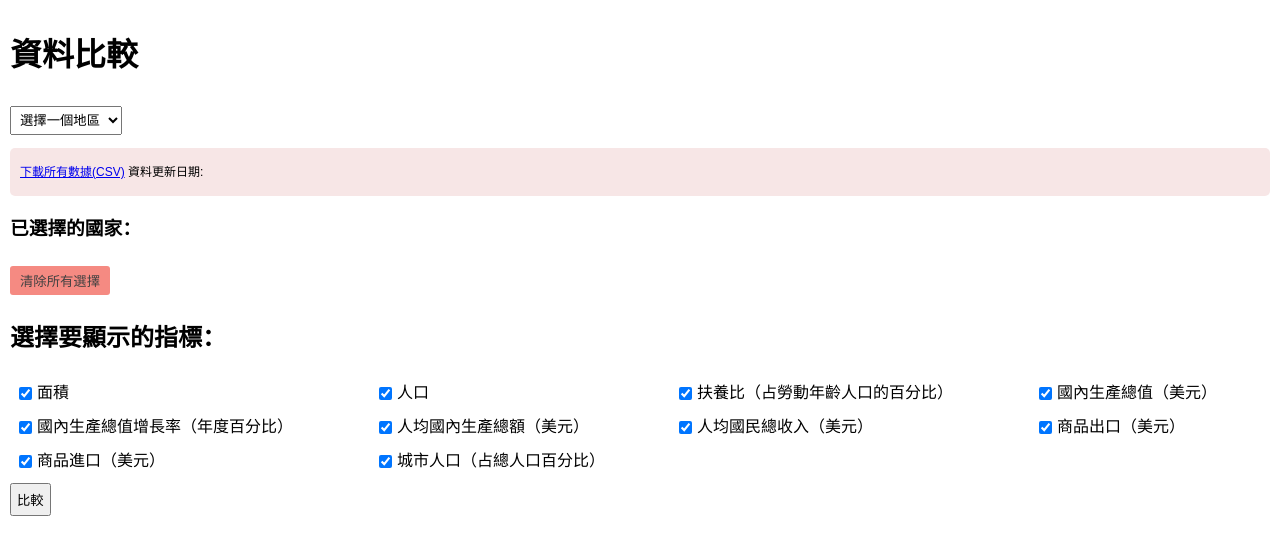
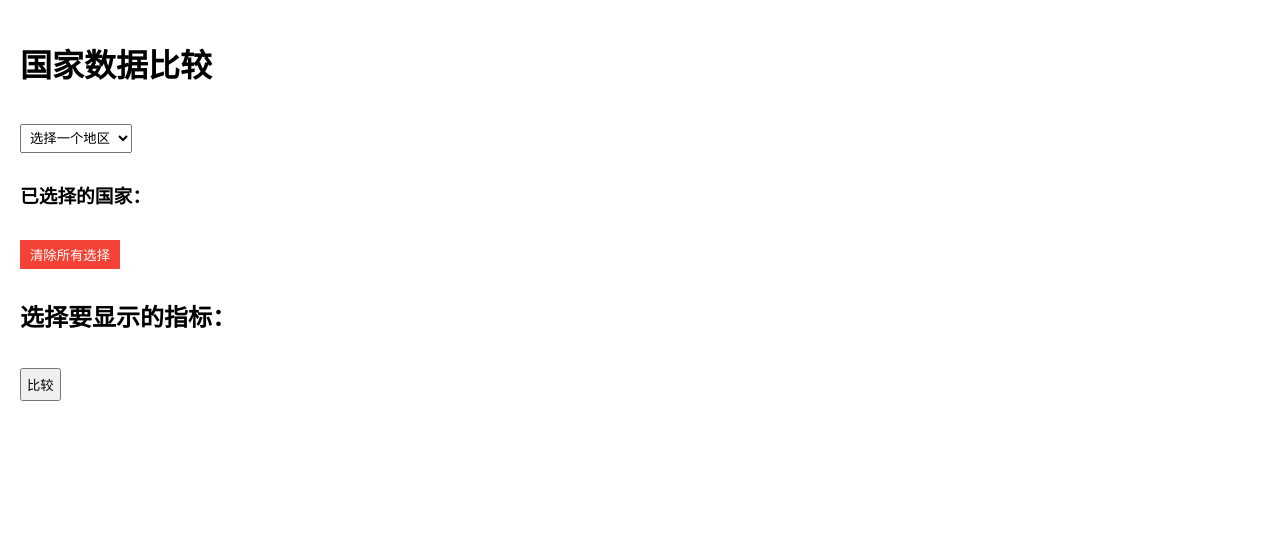
Before and after one commit to flute012/pages, a Python web app: template templates/index.html in a window 1280 px wide. Shown: the top 555 px of the page. Run offline with Jinja, Linux system fonts and the light colour scheme; the template is opened without the code that fills it, so the values that code supplies are empty.

Commit message:
Update index.html
Signed-off-by: flute012 <flute012@gmail.com>

```diff
--- a/templates/index.html
+++ b/templates/index.html
@@ -1,195 +1,48 @@
 <!DOCTYPE html>
 <html lang="zh-CN">
-
 <head>
     <meta charset="UTF-8">
     <meta name="viewport" content="width=device-width, initial-scale=1.0">
-    <title>資料比較</title>
+    <title>国家数据比较</title>
     <style>
-        body {
-            font-family: Arial, sans-serif;
-            line-height: 1.5;
-            margin: 5px;
-            padding: 5px;
-        }
-
-        select,
-        button {
-            margin: 5px 0;
-            padding: 5px;
-        }
-
-        #indicatorList {
-            width: 100%;
-            border-collapse: collapse;
-        }
-
-        #indicatorList td {
-            padding: 5px;
-            border: none;
-        }
-
-        .checkbox-item {
-            display: flex;
-            align-items: center;
-        }
-
-        .checkbox-item input[type="checkbox"] {
-            margin-right: 5px;
-        }
-
-        #fileInfo {
-            margin: 8px 0 5px 0;
-            padding: 3px 10px;
-            background-color: #f7e6e6;
-            border-radius: 5px;
-            font-size: 12px;
-        }
-
-        #clearSelectedCountries {
-            background-color: #f58a82;
-            color: rgb(66, 65, 65);
-            border: none;
-            padding: 5px 10px;
-            cursor: pointer;
-            border-radius: 3px;
-        }
-
-        #clearSelectedCountries:hover {
-            background-color: #fad4d4;
-            color: rgb(12, 12, 12);
-        }
-
-        .selected-country {
-            background-color: #fdf3ed;
-            padding: 5px;
-            margin: 5px;
-            display: inline-block;
-            border-radius: 3px;
-        }
-
-        .remove-country {
-            cursor: pointer;
-            color: rgb(253, 64, 64);
-            margin-left: 5px;
-        }
-
-        #countryList {
-            display: flex;
-            flex-wrap: wrap;
-            gap: 10px;
-            margin-top: 10px;
-        }
-
-        #countryData table {
-            border-collapse: collapse;
-            width: 100%;
-            border: 1px solid #f6d0d0;
-        }
-
-        #countryData th,
-        #countryData td {
-            border: 1px solid #e9e9e9;
-            padding: 8px;
-            text-align: left;
-        }
-
-        #countryData th {
-            background-color: #f2f2f2;
-        }
-
-        .comparison-table {
-            border-collapse: collapse;
-            width: 100%;
-        }
-
-        .comparison-table th,
-        .comparison-table td {
-            border: 1px solid #ddd;
-            padding: 8px;
-            text-align: left;
-        }
-
-        .comparison-table {
-            border-collapse: collapse;
-            width: 100%;
-        }
-
-        .comparison-table th,
-        .comparison-table td {
-            border: 1px solid #ddd;
-            padding: 8px;
-            text-align: left;
-        }
-
-        .comparison-table .country-column {
-            font-weight: bold;
-            background-color: #f5d08f;
-            /* 绿色背景 */
-            color: rgb(16, 15, 15);
-        }
-
-        .comparison-table .indicator-column {
-            font-weight: bold;
-            background-color: #f2f2f2;
-            /* 浅灰色背景 */
-        }
-
-        .comparison-table .odd-column {
-            background-color: #ffe6e6;
-            /* 浅红色 */
-        }
-
-        .comparison-table .even-column {
-            background-color: #ffffff;
-            /* 白色 */
-        }
-
-        .comparison-table .odd-row {
-            background-color: #f9f9f9;
-            /* 浅灰色 */
-        }
-
-        .comparison-table .even-row {
-            background-color: #ffffff;
-            /* 白色 */
-        }
-
-        }
+        body { font-family: Arial, sans-serif; line-height: 1.6; margin: 0; padding: 20px; }
+        select, button { margin: 10px 0; padding: 5px; }
+        #countryList { display: flex; flex-wrap: wrap; gap: 10px; margin-top: 10px; }
+        .checkbox-item { flex: 0 0 auto; margin-right: 15px; }
+        #clearSelectedCountries { margin-top: 10px; padding: 5px 10px; background-color: #f44336; color: white; border: none; cursor: pointer; }
+        #clearSelectedCountries:hover { background-color: #d32f2f; }
+        .selected-country { background-color: #e0e0e0; padding: 5px; margin: 5px; display: inline-block; border-radius: 3px; }
+        .remove-country { cursor: pointer; color: red; margin-left: 5px; }
+        .comparison-table { border-collapse: collapse; width: 100%; }
+        .comparison-table th, .comparison-table td { border: 1px solid #ddd; padding: 8px; text-align: left; }
+        .comparison-table .country-column { font-weight: bold; background-color: #4CAF50; color: white; }
+        .comparison-table .indicator-column { font-weight: bold; background-color: #f2f2f2; }
+        .comparison-table .odd-column { background-color: #ffe6e6; }
+        .comparison-table .even-column { background-color: #ffffff; }
+        .comparison-table .odd-row { background-color: #f9f9f9; }
+        .comparison-table .even-row { background-color: #ffffff; }
     </style>
 </head>
-
 <body>
-    <h1>資料比較</h1>
-
+    <h1>国家数据比较</h1>
 
     <div id="countrySelector">
         <select id="regionSelect">
-            <option value="">選擇一個地區</option>
-            {% for region in regions %}
-            <option value="{{ region }}">{{ region }}</option>
-            {% endfor %}
+            <option value="">选择一个地区</option>
         </select>
         <div id="countryList" style="display:none;"></div>
-        <button id="addCountryButton" style="display:none;">添加選中的國家</button>
-    </div>
-
-    <div id="fileInfo">
-        <p id="csvDownload"><a href="/data/merged_country_data.csv" download>下載所有數據(CSV)</a> 資料更新日期: <span
-                id="updateDate"></span> </p>
-
     </div>
 
     <div id="selectedCountries">
-        <h3>已選擇的國家：</h3>
-        <button id="clearSelectedCountries">清除所有選擇</button>
+        <h3>已选择的国家：</h3>
+        <button id="clearSelectedCountries">清除所有选择</button>
         <div id="selectedCountriesList"></div>
     </div>
 
-    <h2>選擇要顯示的指標：</h2>
-    <table id="indicatorList"></table>
+    <h2>选择要显示的指标：</h2>
+    <div id="indicatorList"></div>
 
-    <button id="compareButton">比較</button>
+    <button id="compareButton">比较</button>
 
     <div id="countryData"></div>
 
@@ -203,41 +56,62 @@
         const countryData = document.getElementById('countryData');
 
         const indicatorTranslations = {
-            "area": "面積",
+            "area": "面积",
             "population": "人口",
-            "Age dependency ratio (% of working-age population)": "扶養比（占勞動年齡人口的百分比）",
-            "GDP (current US$)": "國內生產總值（美元）",
-            "GDP growth (annual %)": "國內生產總值增長率（年度百分比）",
-            "GDP per capita (current US$)": "人均國內生產總額（美元）",
-            "GNI per capita (current US$)": "人均國民總收入（美元）",
-            "Merchandise exports (current US$)": "商品出口（美元）",
-            "Merchandise imports (current US$)": "商品進口（美元）",
-            "Urban population (% of total)": "城市人口（占總人口百分比）"
+            "Age dependency ratio (% of working-age population)": "年龄依赖比（占劳动年龄人口的百分比）",
+            "GDP (current US$)": "国内生产总值（现价美元）",
+            "GDP growth (annual %)": "国内生产总值增长率（年度百分比）",
+            "GDP per capita (current US$)": "人均国内生产总值（现价美元）",
+            "GNI per capita (current US$)": "人均国民总收入（现价美元）",
+            "Merchandise exports (current US$)": "商品出口（现价美元）",
+            "Merchandise imports (current US$)": "商品进口（现价美元）",
+            "Urban population (% of total)": "城市人口（占总人口百分比）"
         };
 
         function initializeUI() {
-            regionSelect.addEventListener('change', function () {
-                fetch(`/get_countries/${this.value}`)
+            fetch('merged_country_data.json')
                 .then(response => response.json())
-                    .then(countries => {
+                .then(data => {
+                    fullData = data;
+                    updateRegionSelect();
+                    initializeIndicatorList();
+                })
+                .catch(error => console.error('Error loading data:', error));
+
+            regionSelect.addEventListener('change', updateCountries);
+            compareButton.addEventListener('click', compareCountries);
+            document.getElementById('clearSelectedCountries').addEventListener('click', clearSelectedCountries);
+        }
+
+        function updateRegionSelect() {
+            for (const region in fullData) {
+                const option = document.createElement('option');
+                option.value = region;
+                option.textContent = region;
+                regionSelect.appendChild(option);
+            }
+        }
+
+        function updateCountries() {
+            const region = regionSelect.value;
             countryList.innerHTML = `
                 <div class="checkbox-item">
                     <input type="checkbox" id="selectAll" name="countries" value="全部">
                     <label for="selectAll">全部</label>
                 </div>
             `;
-                        countries.forEach(country => {
+            fullData[region].forEach(country => {
                 countryList.innerHTML += `
                     <div class="checkbox-item">
-                                    <input type="checkbox" id="${country}" name="countries" value="${country}">
-                                    <label for="${country}">${country}</label>
+                        <input type="checkbox" id="${country.chinese}" name="countries" value="${country.chinese}">
+                        <label for="${country.chinese}">${country.chinese}</label>
                     </div>
                 `;
             });
             countryList.style.display = 'flex';
 
             document.querySelectorAll('input[name="countries"]').forEach(checkbox => {
-                            checkbox.addEventListener('change', function () {
+                checkbox.addEventListener('change', function() {
                     if (this.value === '全部') {
                         handleSelectAll(this.checked);
                     } else {
@@ -245,59 +119,18 @@
                     }
                 });
             });
-                    });
-            });
-
-            compareButton.addEventListener('click', compareCountries);
-            document.getElementById('clearSelectedCountries').addEventListener('click', clearSelectedCountries);
-
-            initializeIndicatorList();
-            fetchFileInfo();
         }
 
         function initializeIndicatorList() {
             const indicatorList = document.getElementById('indicatorList');
-            let tableHTML = '';
-            const indicators = Object.entries(indicatorTranslations);
-            const rows = Math.ceil(indicators.length / 4);
-
-            for (let i = 0; i < rows; i++) {
-                tableHTML += '<tr>';
-                for (let j = 0; j < 4; j++) {
-                    const index = i * 4 + j;
-                    if (index < indicators.length) {
-                        const [key, value] = indicators[index];
-                        tableHTML += `
-                            <td>
+            for (const [key, value] of Object.entries(indicatorTranslations)) {
+                indicatorList.innerHTML += `
                     <div class="checkbox-item">
                         <input type="checkbox" id="${key}" name="indicators" value="${key}" checked>
                         <label for="${key}">${value}</label>
                     </div>
-                            </td>
                 `;
-                    } else {
-                        tableHTML += '<td></td>';
             }
-                }
-                tableHTML += '</tr>';
-            }
-
-            indicatorList.innerHTML = tableHTML;
-        }
-
-        function fetchFileInfo() {
-            fetch('/file_info')
-                .then(response => response.json())
-                .then(data => {
-                    document.getElementById('updateDate').textContent = data.json_update_date;
-                    // if (data.csv_exists) {
-                    //     document.getElementById('csvDownload').innerHTML =
-                    //         '<a href="/data/merged_country_data.csv" download>下載所有數據(CSV)</a>';
-                    // } else {
-                    //     document.getElementById('csvDownload').textContent = 'CSV文件不可用';
-                    // }
-                })
-                .catch(error => console.error('Error fetching file info:', error));
         }
 
         function handleSelectAll(isChecked) {
@@ -358,10 +191,6 @@
                 return;
             }
 
-            fetch('/data/merged_country_data.json')
-                .then(response => response.json())
-                .then(data => {
-                    fullData = data;
             let html = '<table class="comparison-table">';
 
             // 添加表头（指标名称）
@@ -387,8 +216,6 @@
 
             html += '</table>';
             countryData.innerHTML = html;
-                })
-                .catch(error => console.error('Error loading data:', error));
         }
 
         function findCountryData(countryName) {
@@ -407,7 +234,7 @@
             if (Math.abs(num) >= 1e8) {
                 return (num / 1e8).toFixed(decimalPlaces) + ' 億';
             } else if (Math.abs(num) >= 1e6) {
-                return (num / 1e6).toFixed(decimalPlaces) + ' 百萬';
+                return (num / 1e6).toFixed(decimalPlaces) + ' 百万';
             } else if (Math.abs(num) >= 1e3) {
                 return num.toLocaleString('en-US', { maximumFractionDigits: decimalPlaces });
             } else {
@@ -418,5 +245,4 @@
         document.addEventListener('DOMContentLoaded', initializeUI);
     </script>
 </body>
-
 </html>
```
Lines whose indentation alone changed are shown as unchanged.
